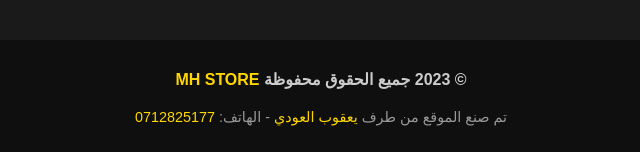
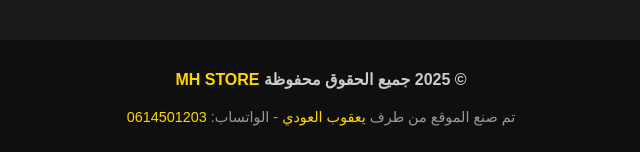
Before and after one commit to mhstore1/mhstore1, a plain HTML site: page index.html in a window 1280 px wide. Shown: the part 4303-4455 px from the top of the page, 319-959 px from the left. Drawn offline with Linux system fonts and the light colour scheme.

Commit message:
index.html

```diff
--- a/index.html
+++ b/index.html
@@ -282,9 +282,9 @@
 
     <!-- الفوتر -->
     <footer>
-        <h3>&copy; 2023 جميع الحقوق محفوظة <span>MH STORE</span></h3>
+        <h3>&copy; 2025 جميع الحقوق محفوظة <span>MH STORE</span></h3>
         <div class="developer">
-            تم صنع الموقع من طرف <a href="tel:+2120712825177">يعقوب العودي</a> - الهاتف: <a href="tel:+2120712825177">0712825177</a>
+            تم صنع الموقع من طرف <a target="_blank" href="https://wa.me/212614501203">يعقوب العودي</a> - الواتساب: <a target="_blank" href="https://wa.me/212614501203">0614501203</a>
         </div>
     </footer>
 
```
